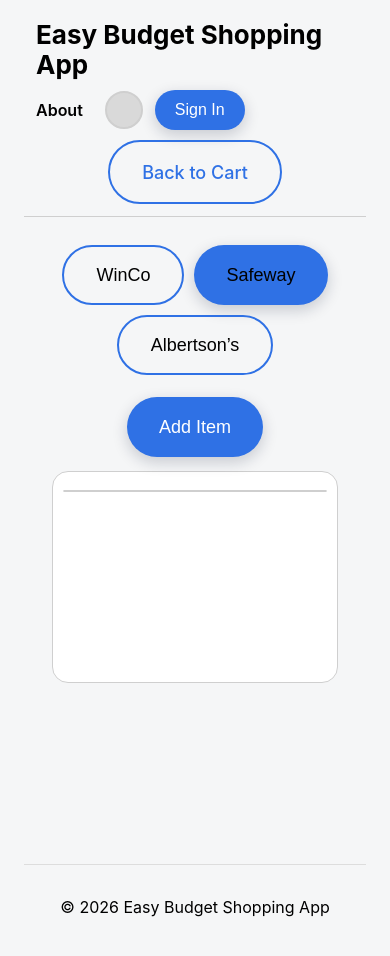
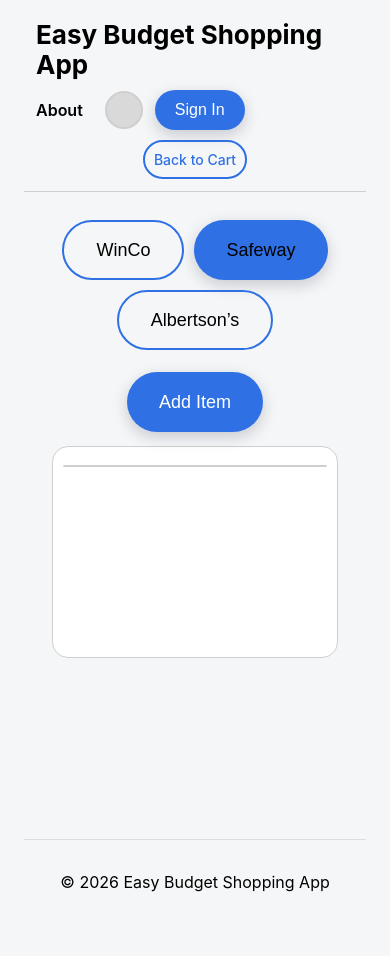
Before and after one commit to RhainUnity/TrpTn-Final-Project-Frontend, a React (Vite) app: page /full-list in a window 390 px wide. After the commit the page ends 932 px from the top, so only its background shows below. Built offline with nearby package versions, Linux system fonts and the light colour scheme.

Commit message:
review-submit2_style-fixes-post-modal-changes_6

```diff
--- a/src/components/Header/Header.css
+++ b/src/components/Header/Header.css
@@ -40,6 +40,10 @@
 
 .header__cart-button {
   text-decoration: none;
+}
+
+.header__cart-label.btn.btn--outline.btn--sm {
+  cursor: default;
 }
 
 /* Right nav */
@@ -126,3 +130,21 @@
     display: none;
   }
 }
+
+/* make cart button smaller on smaller screens */
+@media (max-width: 720px) {
+  .header__cart-button.btn.btn--outline {
+    font-size: 12px;
+    padding: 9px;
+    max-height: fit-content;
+  }
+}
+
+/* make cart button smaller on smaller screens */
+@media (max-width: 990px) {
+  .header__cart-button.btn.btn--outline {
+    font-size: 14px;
+    padding: 9px;
+    max-height: fit-content;
+  }
+}
--- a/src/components/Header/Header.jsx
+++ b/src/components/Header/Header.jsx
@@ -20,7 +20,7 @@ function Header({ isLoggedIn, email, avatarUrl, onOpenLogin, onSignOut }) {
       <div className="header__center">
         {isCartPage && (
           <span className="header__cart-label btn btn--outline btn--sm">
-            Your Cart
+            My Cart
           </span>
         )}
 
```
